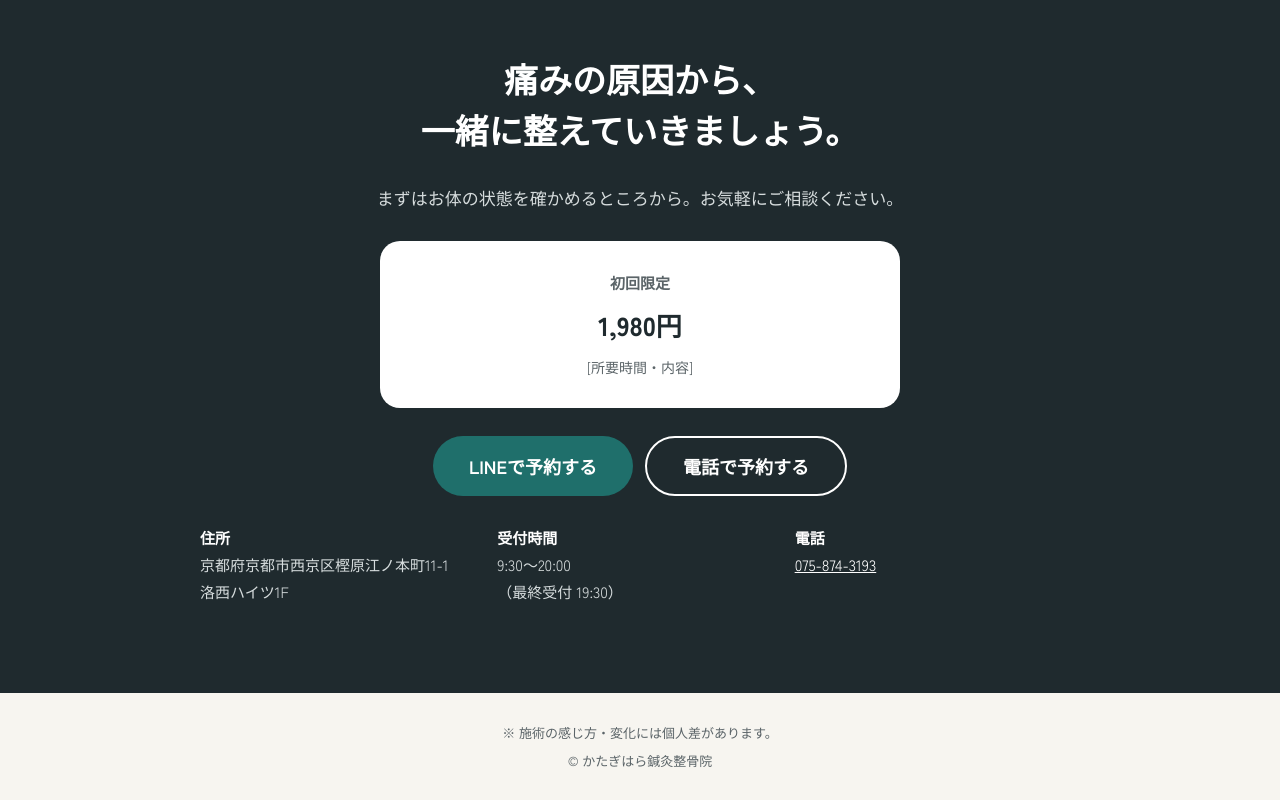
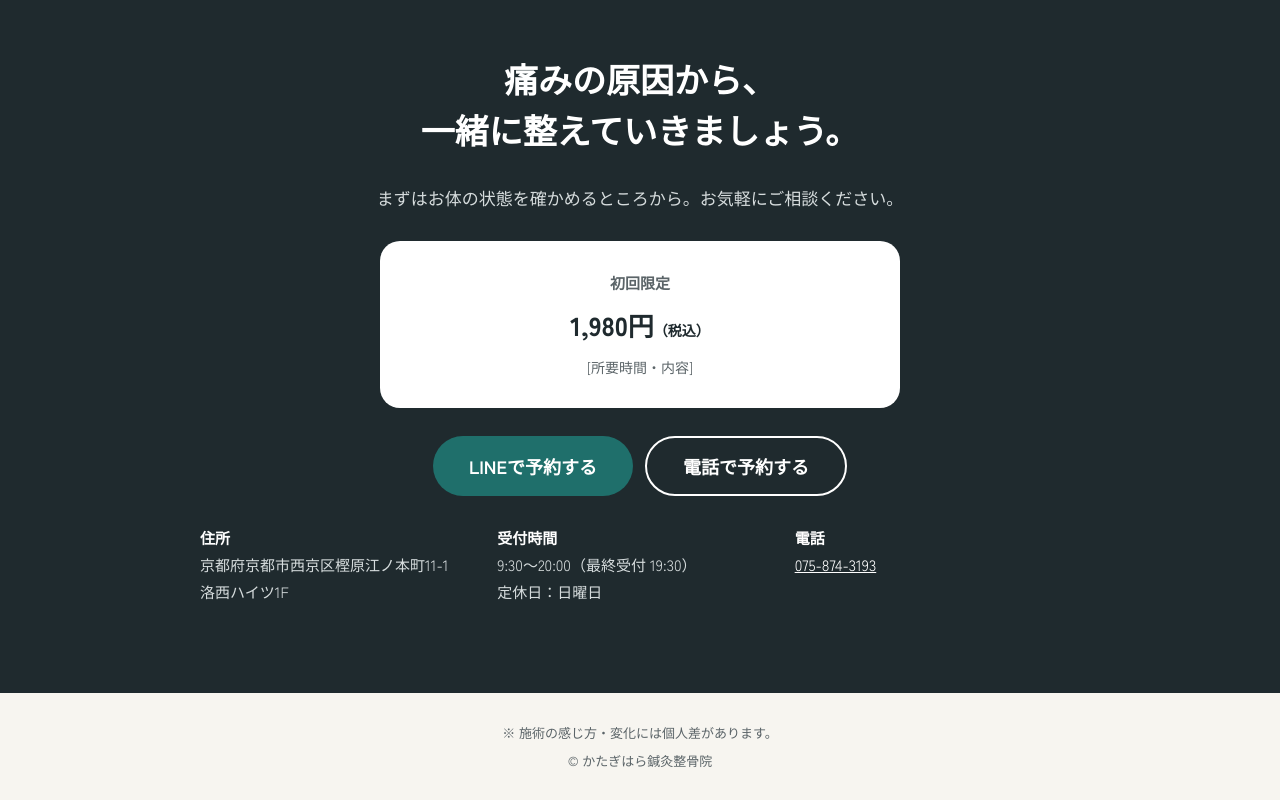
Before and after one commit to vi-vari/katagihara-seitai-p, a plain HTML site: page pain/index.html in a window 1280 px wide. Shown: the part 7346-8146 px from the top of the page. Drawn offline with Linux system fonts and the light colour scheme.

Commit message:
定休日（日曜日）と税込表記を追加
Co-Authored-By: Claude Opus 5.5 <noreply@anthropic.com>
Claude-Session: https://claude.ai/code/session_016waN5JVTA29idKXPNGvg5w

```diff
--- a/pain/index.html
+++ b/pain/index.html
@@ -417,7 +417,7 @@ a{color:#1F6F6B}a:hover{color:#164F4C}
 <p style="margin: 0; font-size: 17px; color: #D6DCDD">まずはお体の状態を確かめるところから。お気軽にご相談ください。</p>
 <div style="background: #FFFFFF; color: #1F2A2E; border-radius: 20px; padding: 28px 32px; display: flex; flex-direction: column; gap: 6px; width: 100%; max-width: 520px; box-sizing: border-box">
 <span style="font-size: 15px; font-weight: 700; color: #5B6468">初回限定</span>
-<span style="font-size: 26px; font-weight: 900">1,980円</span>
+<span style="font-size: 26px; font-weight: 900">1,980円<span style="font-size: 14px; font-weight: 700">（税込）</span></span>
 <span style="font-size: 14px; color: #5B6468">[所要時間・内容]</span>
 </div>
 <div style="display: flex; flex-wrap: wrap; gap: 12px; justify-content: center">
@@ -426,7 +426,7 @@ a{color:#1F6F6B}a:hover{color:#164F4C}
 </div>
 <div style="display: grid; grid-template-columns: repeat(auto-fit, minmax(220px, 1fr)); gap: 12px; width: 100%; text-align: left; font-size: 15px; color: #D6DCDD">
 <div style="display: flex; flex-direction: column"><span style="font-weight: 700; color: #FFFFFF">住所</span><span>京都府京都市西京区樫原江ノ本町11-1<br>洛西ハイツ1F</span></div>
-<div style="display: flex; flex-direction: column"><span style="font-weight: 700; color: #FFFFFF">受付時間</span><span>9:30〜20:00<br>（最終受付 19:30）</span></div>
+<div style="display: flex; flex-direction: column"><span style="font-weight: 700; color: #FFFFFF">受付時間</span><span>9:30〜20:00（最終受付 19:30）<br>定休日：日曜日</span></div>
 <div style="display: flex; flex-direction: column"><span style="font-weight: 700; color: #FFFFFF">電話</span><a href="tel:0758743193" style="color: #FFFFFF; text-decoration: underline">075-874-3193</a></div>
 </div>
 </div>
```
Also changed, not shown: posture/index.html (+2 -2 lines), relax/index.html (+2 -2 lines).
